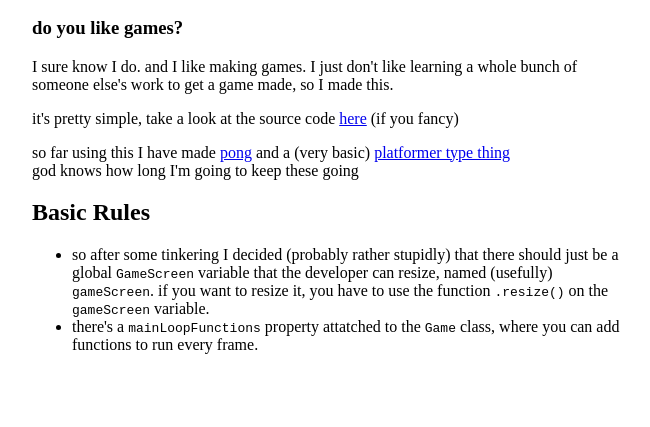
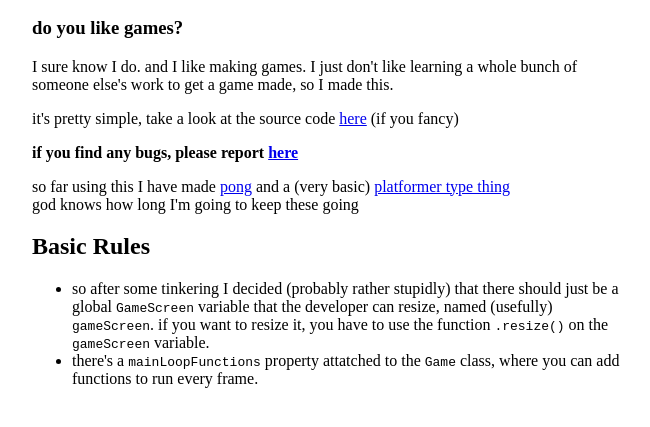
Before and after one commit to ColdWarSquirrel/Game-Engine, a website: page index.html in a window 1280 px wide. Shown: the part 135-562 px from the top of the page, without its empty margins (18-668 px from the left). Drawn offline with Linux system fonts and the light colour scheme.

Commit message:
Update index.html

```diff
--- a/index.html
+++ b/index.html
@@ -41,6 +41,7 @@
             <h3>do you like games?</h3>
             <p>I sure know I do. and I like making games. I just don't like learning a whole bunch of someone else's work to get a game made, so I made this.</p>
             <p>it's pretty simple, take a look at the source code <a href="https://github.com/MattiasWebb/Game-Engine">here</a> (if you fancy)</p>
+            <p><b>if you find any bugs, please report <a href='https://github.com/MattiasWebb/Game-Engine/issues'>here</a></b></p>
             <p>so far using this I have made <a href="pong/">pong</a> and a (very basic) <a href="platformer/">platformer type thing</a>
             <br>
             god knows how long I'm going to keep these going
```
